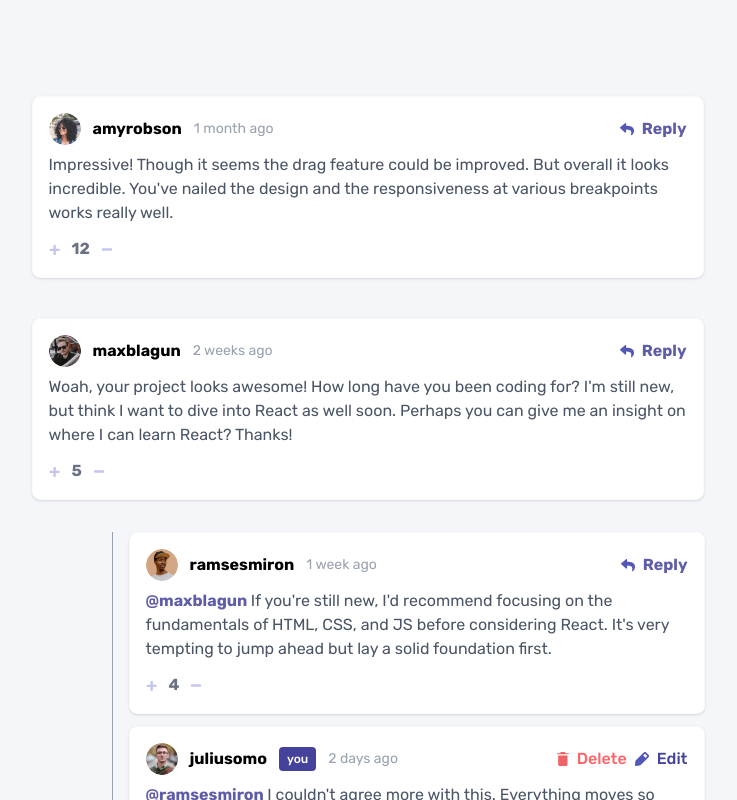
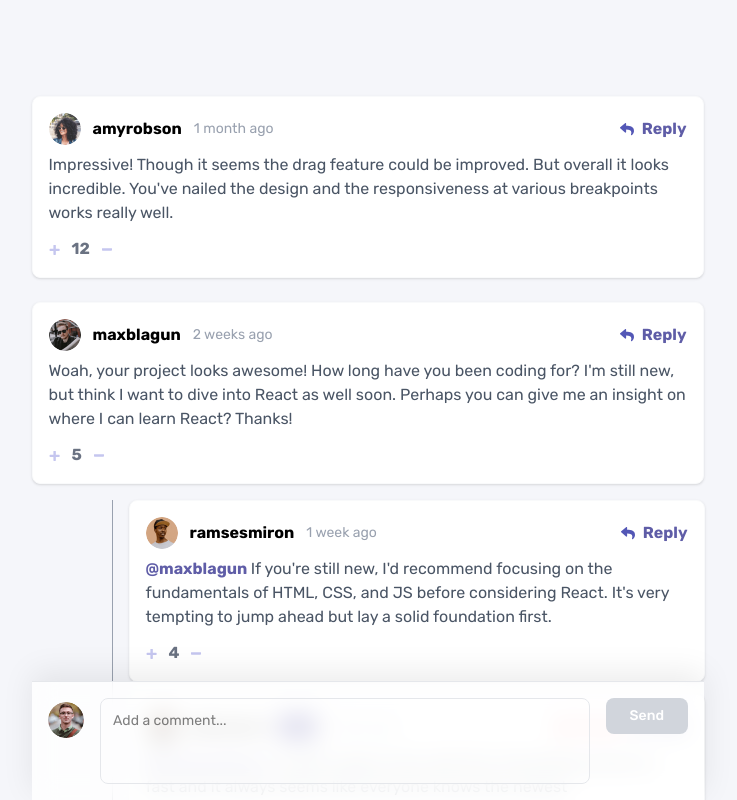
Before and after one commit to Testitech/interactive-comment-section, a React (Vite) app: page / in a window 1280 px wide. Shown: the top 800 px of the page, without its empty margins (272-1009 px from the left). Built offline with nearby package versions, Linux system fonts and the light colour scheme.

Commit message:
fix: added comment textarea

```diff
--- a/src/components/CommentList.tsx
+++ b/src/components/CommentList.tsx
@@ -5,6 +5,8 @@ import CommentCard, { RepliesCard } from "./CommentCard";
 
 export default function CommentList() {
   const [comments, setComments] = useState(data.comments);
+
+  const [newComment, setNewComment] = useState("");
 
   const changeScore = (id: number, delta: number) => {
     setComments((prevComments) =>
@@ -31,12 +33,17 @@ export default function CommentList() {
     );
   };
 
-  const [replyingToId, setReplyingToId] = useState<number | null>(null);
+  const [replyTargetId, setReplyTargetId] = useState<{
+    commentId: number;
+    replyId?: number;
+  } | null>(null);
 
-  const [newContent, setContent] = useState("");
+  const [newContent, setNewContent] = useState("");
   const [editContentId, setEditContentId] = useState<number | string | null>(
     null,
   );
+
+  const [replyingToUsername, setReplyingToUsername] = useState("");
 
   const deleteComment = (id: number) => {
     console.log("trying to delete comment", id, typeof id);
@@ -73,8 +80,48 @@ export default function CommentList() {
     );
   };
 
+  const handleSend = (newContent: string) => {
+    const newReply = {
+      id: Date.now(),
+      content: newContent,
+      createdAt: "now",
+      score: 0,
+      replyingTo: replyingToUsername,
+      user: data.currentUser,
+    };
+
+    setComments((prev) =>
+      prev.map((comment) => {
+        if (comment.id === replyTargetId?.commentId) {
+          return {
+            ...comment,
+            replies: [...comment.replies, newReply],
+          };
+        }
+        return comment;
+      }),
+    );
+  };
+
+  const addComment = () => {
+    if (!newComment.trim()) return;
+
+    const newCommentObj = {
+      id: Date.now(),
+      content: newComment,
+      createdAt: "now",
+      score: 0,
+      user: data.currentUser,
+      replies: [],
+    };
+
+    setComments((prev) => [...prev, newCommentObj]);
+    setNewComment("");
+  };
+
   return (
-    <div className="flex flex-col gap-6">
+    <>
+      <div className="flex flex-col gap-6 pb-36">
         {comments.map((comment) => (
           <div key={comment.id} className="flex flex-col gap-4">
             <CommentCard
@@ -82,35 +129,45 @@ export default function CommentList() {
               currentUser={data.currentUser.username}
               onUpvote={() => changeScore(comment.id, 1)}
               onDownvote={() => changeScore(comment.id, -1)}
-            onReply={() => setReplyingToId(comment.id)}
+              onReply={() => {
+                setReplyTargetId({ commentId: comment.id });
+                setReplyingToUsername(comment.user.username);
+              }}
               onDelete={() => deleteComment(comment.id)}
               onEdit={() => {
                 setEditContentId(comment.id);
-              setContent(comment.content);
+                setNewContent(comment.content);
               }}
             />
 
-          {replyingToId === comment.id && (
+            {replyTargetId?.commentId === comment.id &&
+              !replyTargetId?.replyId && (
                 <div className="bg-white p-4 max-w-2xl border border-gray-50 rounded-lg flex flex-col space-y-4">
                   <textarea
                     name="reply"
                     id="r"
+                    value={newContent}
+                    onChange={(e) => setNewContent(e.target.value)}
                     placeholder="Add a reply"
-                rows={2}
-                cols={35}
-                className="outline-gray-600 border border-gray-100 p-3"
-              ></textarea>
+                    rows={3}
+                    className="w-full border border-gray-200 rounded-lg p-3 text-sm resize-none outline-none focus:border-[#45429b] transition-colors duration-200"
+                  />
 
                   <div className="flex justify-start space-x-5 mt-3">
                     <button
                       className="bg-[#45429b] hover:bg-[#817fbe] text-white px-6 py-2 font-medium rounded-lg cursor-pointer transition-colors duration-300"
-                  onClick={() => setReplyingToId(null)}
+                      onClick={() => {
+                        if (!newContent.trim()) return;
+                        handleSend(newContent);
+                        setNewContent("");
+                        setReplyTargetId(null);
+                      }}
                     >
                       Send
                     </button>
                     <button
                       className="bg-red-600 hover:bg-red-400 text-red-100 px-6 py-2 font-medium rounded-lg cursor-pointer transition-colors duration-300"
-                  onClick={() => setReplyingToId(null)}
+                      onClick={() => setReplyTargetId(null)}
                     >
                       Cancel
                     </button>
@@ -119,50 +176,56 @@ export default function CommentList() {
               )}
 
             {editContentId === comment.id ? (
-            <div className="">
+              <div
+                key={comment.id}
+                className="bg-white border border-gray-100 rounded-lg p-4 flex flex-col gap-3"
+              >
                 <textarea
-                name=""
-                id=""
                   value={newContent}
-                onChange={(e) => setEditContentId(e.target.value)}
-              ></textarea>
-
+                  onChange={(e) => setNewContent(e.target.value)}
+                  rows={3}
+                  className="w-full border border-gray-200 rounded-lg p-3 text-sm resize-none outline-none focus:border-[#45429b] transition-colors duration-200"
+                />
+                <div className="flex justify-end">
                   <button
+                    className="bg-[#45429b] hover:bg-[#817fbe] text-white px-6 py-2 text-sm font-medium rounded-lg cursor-pointer transition-colors duration-300"
                     onClick={() => {
                       editContent(comment.id, newContent);
                       setEditContentId(null);
-                  setContent("");
+                      setNewContent("");
                     }}
                   >
                     Update
                   </button>
                 </div>
-          ) : (
-            <p>{""}</p>
-          )}
+              </div>
+            ) : null}
 
             {/* replies */}
             {comment.replies.length > 0 && (
               <div className="sm:ml-20 ml-16 flex flex-col gap-3 border-l border-gray-400 pl-4">
                 {comment.replies.map((reply) =>
                   editContentId === reply.id ? (
-                  <div key={reply.id} className="">
+                    <div className="bg-white border border-gray-100 rounded-lg p-4 max-w-2xl flex flex-col gap-3">
                       <textarea
-                      name=""
-                      id=""
                         value={newContent}
-                      onChange={(e) => setEditContentId(e.target.value)}
-                    ></textarea>
-
+                        onChange={(e) => setNewContent(e.target.value)}
+                        rows={3}
+                        className="w-full border border-gray-200 rounded-lg p-3 text-sm resize-none outline-none focus:border-[#45429b] transition-colors duration-200"
+                      />
+                      <div className="flex justify-end">
                         <button
+                          className="bg-[#45429b] hover:bg-[#817fbe] text-white px-6 py-2 text-sm font-medium rounded-lg cursor-pointer transition-colors duration-300"
                           onClick={() => {
+                            if (!newContent.trim()) return;
                             editContent(reply.id, newContent);
                             setEditContentId(null);
-                        setContent("");
+                            setNewContent("");
                           }}
                         >
                           Update
                         </button>
+                      </div>
                     </div>
                   ) : (
                     <RepliesCard
@@ -171,11 +234,17 @@ export default function CommentList() {
                       currentUser={data.currentUser.username}
                       onUpvote={() => changeScore(reply.id, +1)}
                       onDownvote={() => changeScore(reply.id, -1)}
-                    onReply={() => setReplyingToId(reply.id)}
+                      onReply={() => {
+                        setReplyTargetId({
+                          commentId: comment.id,
+                          replyId: reply.id,
+                        });
+                        setReplyingToUsername(reply.user.username);
+                      }}
                       onDelete={() => deleteComment(reply.id)}
                       onEdit={() => {
                         setEditContentId(reply.id);
-                      setContent(reply.content);
+                        setNewContent(reply.content);
                       }}
                     />
                   ),
@@ -185,6 +254,37 @@ export default function CommentList() {
           </div>
         ))}
       </div>
+
+      <div className="fixed bottom-0 left-0 right-0 z-50 bg-white/80 backdrop-blur-md border-t border-gray-200 p-4 flex items-start gap-4 max-w-2xl mx-auto shadow-[0_-8px_30px_rgba(0,0,0,0.08)]">
+        <img
+          src={data.currentUser.image.png}
+          alt={data.currentUser.username}
+          className="w-9 h-9 rounded-full mt-1 shrink-0"
+        />
+        <textarea
+          name="c"
+          id="cc"
+          rows={3}
+          value={newComment}
+          onChange={(e) => setNewComment(e.target.value)}
+          placeholder="Add a comment..."
+          className="flex-1 border border-gray-200 rounded-lg p-3 text-sm resize-none outline-none focus:border-[#45429b] transition-colors duration-200"
+        />
+        <button
+          onClick={addComment}
+          onKeyDown={(e) => {
+            if (e.key === "Enter" && !e.shiftKey) {
+              e.preventDefault();
+              addComment();
+            }
+          }}
+          disabled={!newComment.trim()}
+          className="bg-[#45429b] disabled:bg-gray-300 hover:bg-[#817fbe] text-white px-6 py-2 text-sm font-medium rounded-lg cursor-pointer transition-colors duration-300 shrink-0"
+        >
+          Send
+        </button>
+      </div>
+    </>
   );
 }
 
```
Lines whose indentation alone changed are shown as unchanged.
